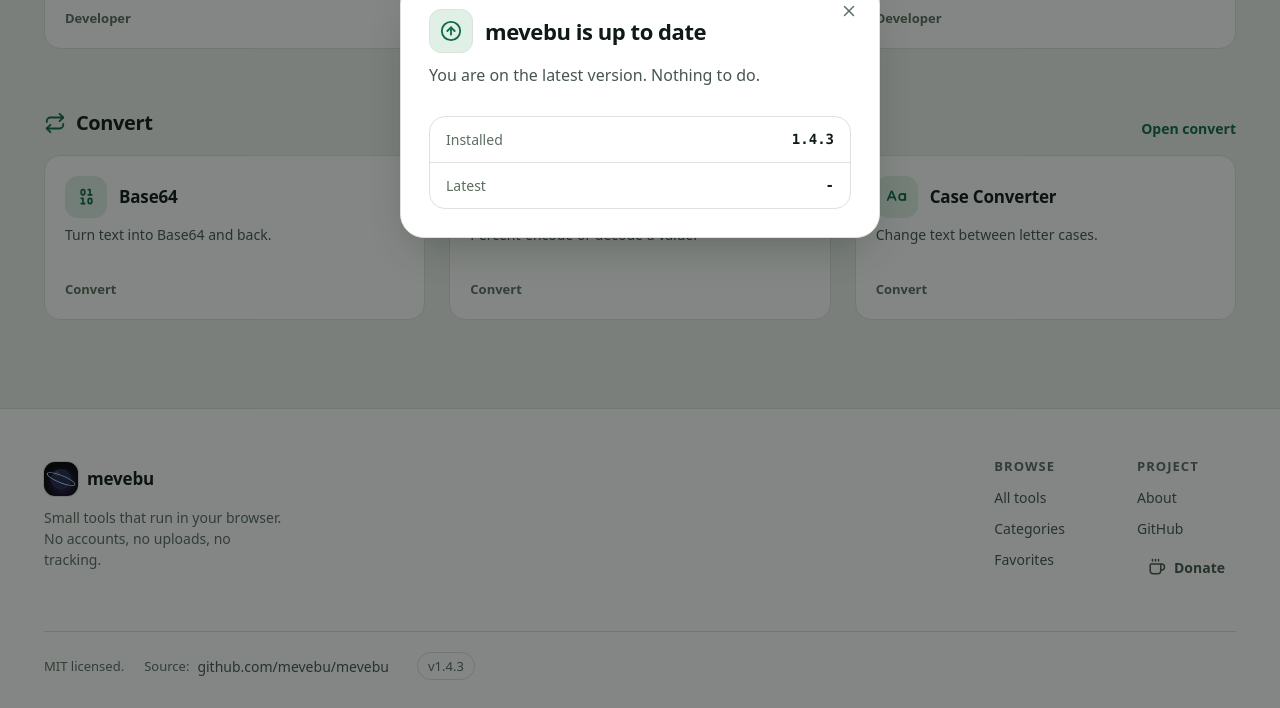
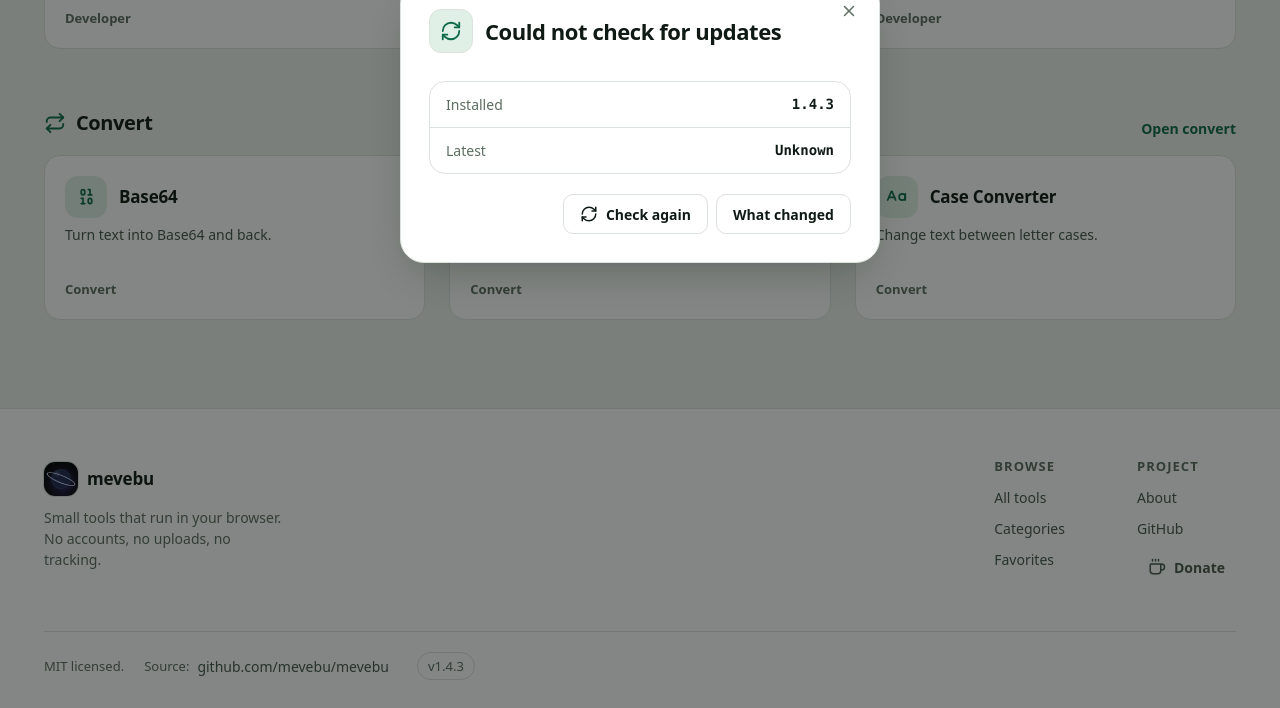
Before and after one commit to mevebu/mevebu, a website with bundled scripts: page mevebu/index.html in a window 1280 px wide. Both pictures are taken after a click on the button "Check for updates". Shown: the part 1689-2397 px from the top of the page. Built offline with nearby package versions, Linux system fonts and the light colour scheme; no server answers.

Commit message:
fix(shell): retry the update check and always link the changelog

```diff
--- a/mevebu/app/mevebu.js
+++ b/mevebu/app/mevebu.js
@@ -6,7 +6,7 @@
 import {
   $, $$, el, icon, getFavorites, isFavorite, toggleFavorite, setTheme,
   modal, modalHead, button, copyButton, openPalette, shuffle, toolcard, blank,
-  VERSION, PACKAGE_NAME, checkForUpdate, updateCommand, compareVersions,
+  VERSION, PACKAGE_NAME, checkForUpdate, updateCommand, compareVersions, releaseUrl,
 } from "../libs/js/core.js";
 
 const DONATE_URL = "https://buymeacoffee.com/fastro";
@@ -174,17 +174,18 @@
   });
 }
 
-// `latest` is the published version, or null when the check could not run.
+// The footer chip opens this. `latest` is the published version, or null when the
+// check has not answered; opening the modal retries it, so a registry hiccup on
+// the first load is not a dead end. The body and the actions repaint in place
+// while that retry runs.
 function openUpdate(latest) {
-  const updatable = latest && compareVersions(latest, VERSION) > 0;
+  let resolved = latest;
+  let busy = false;
+
+  const bodyBox = el("div", { class: "grid gap-2.5" });
+  const actionBox = el("div", { class: "flex flex-wrap items-center justify-end gap-2" });
   const command = updateCommand();
-
-  const commandBox = el(
-    "div",
-    { class: "mt-2.5 flex flex-wrap items-center gap-2 rounded-r2 border border-orbit bg-deck-2 py-2.5 pe-2.5 ps-4" },
-    el("code", { class: "min-w-0 flex-1 font-mono text-sm [overflow-wrap:anywhere]" }, command),
-    copyButton(() => command, "Copy command", "fill")
-  );
+  const updatable = () => Boolean(resolved) && compareVersions(resolved, VERSION) > 0;
 
   const versionRow = (label, value, isNew) =>
     el(
@@ -194,22 +195,57 @@
       el("span", { class: `font-mono text-sm font-semibold ${isNew ? "text-jade" : ""}` }, value)
     );
 
+  function paint() {
+    const newer = updatable();
+    bodyBox.replaceChildren(...[
+      modalHead(
+        busy || !resolved ? "refresh-cw" : "circle-arrow-up",
+        busy
+          ? "Checking for updates"
+          : newer
+            ? `mevebu ${resolved} is out`
+            : resolved
+              ? "mevebu is up to date"
+              : "Could not check for updates"
+      ),
+      newer
+        ? el("p", {}, "A newer version is published. Update your global install, then run ", el("code", { class: CODE }, PACKAGE_NAME), " again.")
+        : null,
+      el("div", { class: "mt-[18px] overflow-hidden rounded-r2 border border-orbit" },
+        versionRow("Installed", VERSION, false),
+        versionRow("Latest", busy ? "Checking" : resolved ?? "Unknown", newer)),
+      newer ? el("p", { class: "mt-3.5 text-sm" }, "Copy the command below and run it in your terminal.") : null,
+      newer
+        ? el("div", { class: "mt-2.5 flex flex-wrap items-center gap-2 rounded-r2 border border-orbit bg-deck-2 py-2.5 pe-2.5 ps-4" },
+            el("code", { class: "min-w-0 flex-1 font-mono text-sm [overflow-wrap:anywhere]" }, command),
+            copyButton(() => command, "Copy command", "fill"))
+        : null,
+    ].filter(Boolean));
+
+    actionBox.replaceChildren(...[
+      !resolved && !busy ? button("Check again", { icon: "refresh-cw", onclick: () => check() }) : null,
+      el("a", { class: LINK_PLAIN, href: releaseUrl(resolved), target: "_blank", rel: "noopener" }, "What changed"),
+    ].filter(Boolean));
+  }
+
+  async function check() {
+    if (busy) return;
+    busy = true;
+    paint();
+    const result = await checkForUpdate();
+    busy = false;
+    if (result?.latest) resolved = result.latest;
+    paint();
+  }
+
+  paint();
   modal({
     label: "Update mevebu",
-    body: [
-      modalHead("circle-arrow-up", updatable ? `mevebu ${latest} is out` : "mevebu is up to date"),
-      updatable
-        ? el("p", {}, "A newer version is published. Update your global install, then run ", el("code", { class: "rounded-[4px] bg-deck-2 px-[5px] py-px font-mono text-[0.92em]" }, PACKAGE_NAME), " again.")
-        : el("p", {}, "You are on the latest version. Nothing to do."),
-      el("div", { class: "mt-[18px] overflow-hidden rounded-r2 border border-orbit" },
-        versionRow("Installed", VERSION, false),
-        versionRow("Latest", latest ?? "-", Boolean(updatable))),
-      updatable ? el("p", { class: "mt-3.5 text-sm" }, "Copy the command below and run it in your terminal.") : null,
-      updatable ? commandBox : null,
-    ],
-    actions: updatable
-      ? [el("a", { class: LINK_PLAIN, href: `${REPO_URL}/releases/tag/v${latest}`, target: "_blank", rel: "noopener" }, "What changed")]
-      : [],
+    body: [bodyBox],
+    actions: [actionBox],
+    onOpen: () => {
+      if (!resolved) check();
+    },
   });
 }
 
```
Also changed, not shown: mevebu/app/tailwind.css, mevebu/libs/js/core.js.
